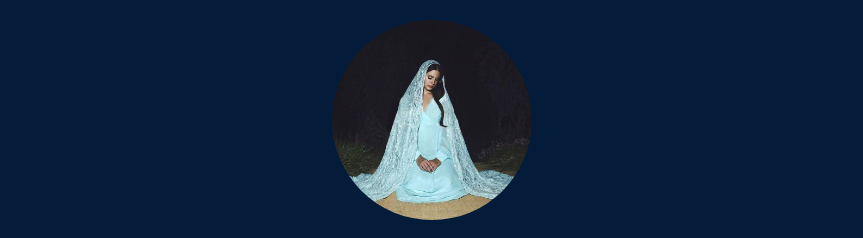
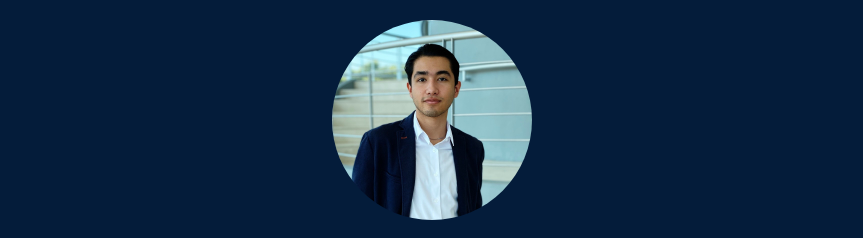
Before and after one commit to barefeet19/miproyecto, a plain HTML site: page miWeb.html in a window 1280 px wide. Shown: the top 238 px of the page, without its empty margins (208-1071 px from the left). Drawn offline with Linux system fonts and the light colour scheme.

Commit message:
Agregué foto de perfil jpeg y la actualicé en el html

```diff
--- a/miWeb.html
+++ b/miWeb.html
@@ -48,7 +48,7 @@
 <body>
     <div class="container">
         <!-- Foto de perfil -->
-        <img src="lana.jpg" alt="Foto de perfil" class="profile-photo">
+        <img src="perfil.jpeg" alt="Foto de perfil" class="profile-photo">
 
         <!-- Nombre y título -->
         <h1>Diego Brambila</h1>
```
Also changed, not shown: perfil.jpeg (added).
